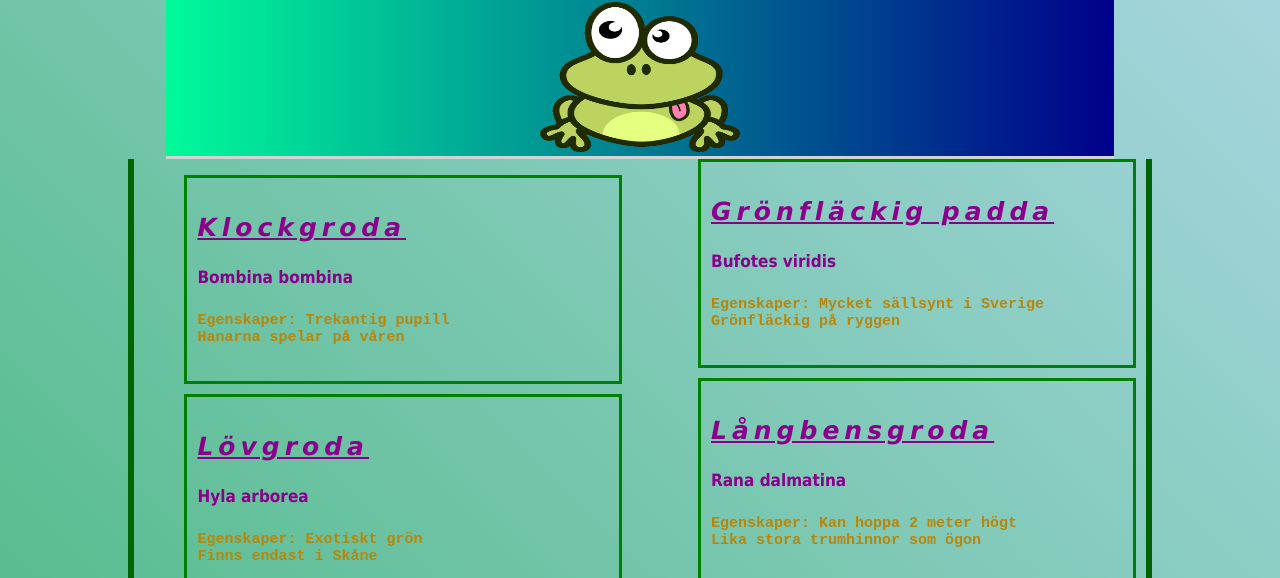
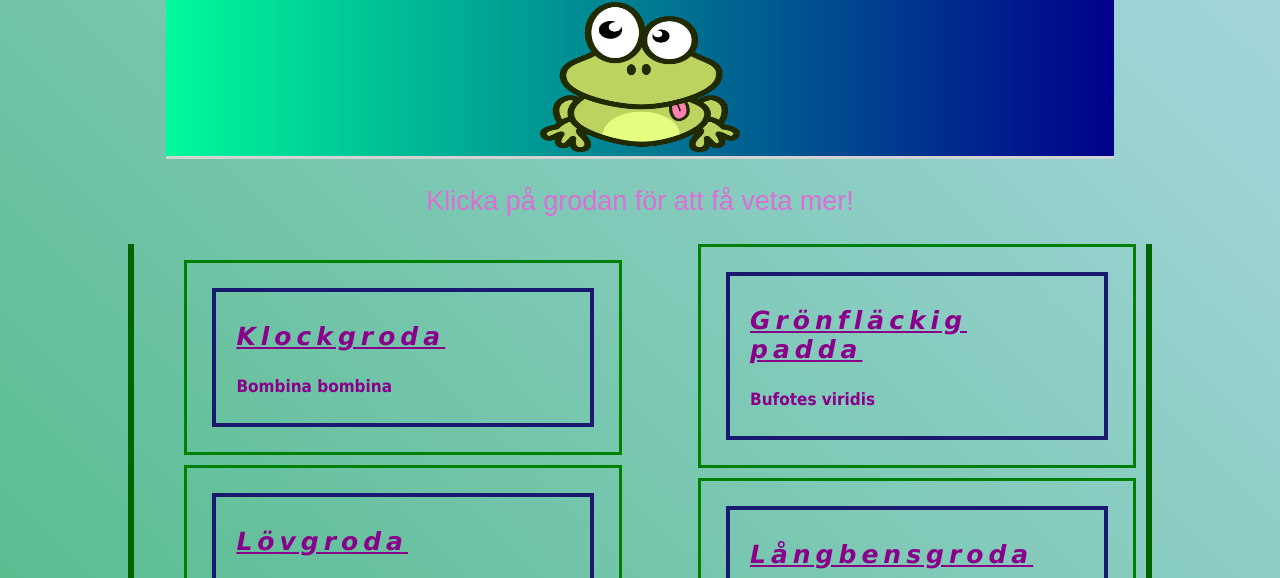
Before and after one commit to EmelieHa/grodor, a plain HTML site: page index.html in a window 1280 px wide. Shown: the part 211-789 px from the top of the page. Drawn offline with Linux system fonts and the light colour scheme.

Commit message:
fix borders and hover

```diff
--- a/grodor.js
+++ b/grodor.js
@@ -63,10 +63,11 @@ frogArray.map((listItem) => {
     let listDiv = document.createElement('div');
     listDiv.innerHTML = `
     <div class='container'>
+    <div class='border'>
     <li><h3>${listItem.namnSv}</h3>
     <h4>${listItem.namnLat}</h4>
-    <h5>Egenskaper: ${listItem.egenskaper[0]}</br>${listItem.egenskaper[1]}</h5>
     </li>
+    </div>
     </div>
     `;
     document.querySelector('ul').appendChild(listDiv);
--- a/index.html
+++ b/index.html
@@ -8,7 +8,9 @@
         <header><h1>Grodor</h1>
         <h2>10 av Sveriges groddjur</h2><img class="pic" src='./frog1.png'></header>
         <main>
+            <p>Klicka på grodan för att få veta mer!</p>
 <div class="content">
+
     <ul></ul>
 </div>
         </main>
--- a/style.css
+++ b/style.css
@@ -70,8 +70,31 @@ ul {
     columns: 2;
 }
 
+.border {
+    border: solid 4px midnightblue;
+    margin: 15px;
+    padding: 5px;
+}
+
+p {
+    text-align: center;
+    font-size: 27px;
+    color: orchid;
+    font-family: Arial, Helvetica, sans-serif
+}
+
 .pic {
     height: 150px;
     width: 200px;
 
 }
+
+li {
+    margin: 15px;
+
+}
+
+li:hover {
+    cursor: pointer;
+    background: mediumslateblue
+}
```
